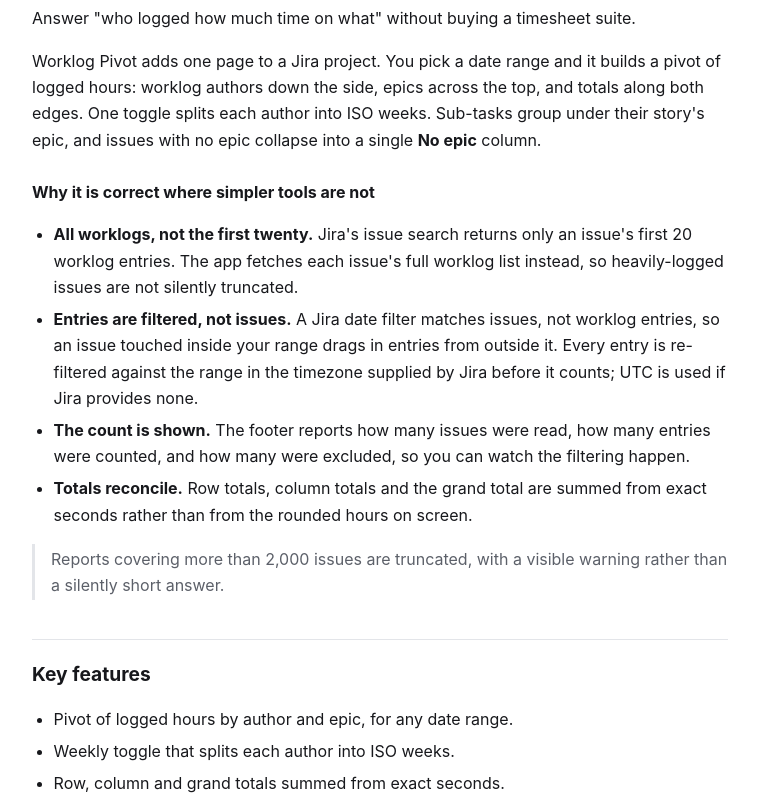
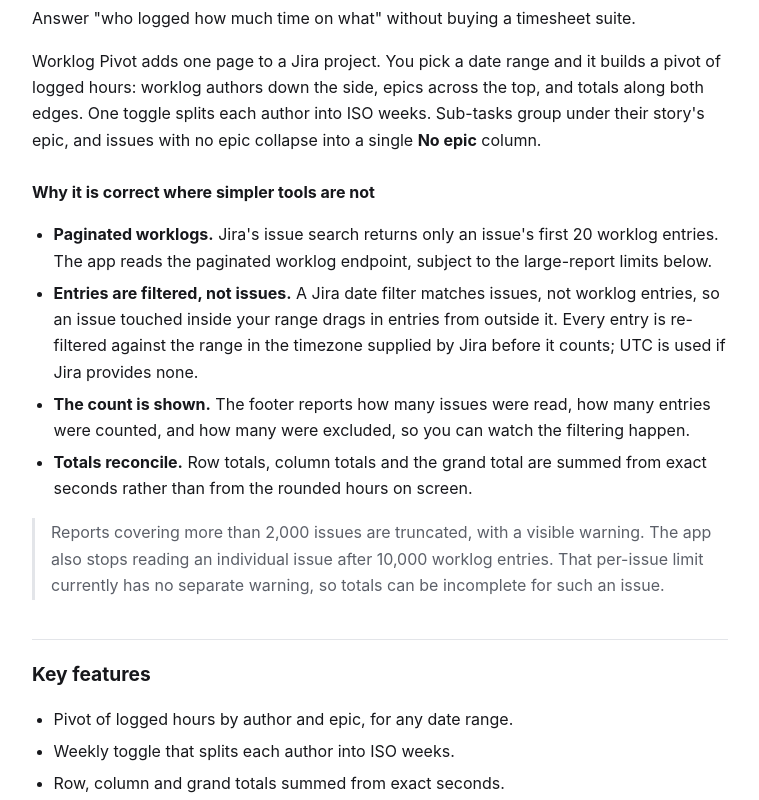
Before and after one commit to uson1x/ursacorp-docs, a plain HTML site: page worklog-pivot/index.html in a window 1280 px wide. Shown: the part 441-1241 px from the top of the page, without its empty margins (260-1019 px from the left). Drawn offline with Linux system fonts and the light colour scheme.

Commit message:
Clarify report pagination limits and release verification coverage

```diff
--- a/worklog-pivot/index.html
+++ b/worklog-pivot/index.html
@@ -29,9 +29,9 @@
 
 <h3>Why it is correct where simpler tools are not</h3>
 <ul>
-  <li><strong>All worklogs, not the first twenty.</strong> Jira's issue search returns only an
-      issue's first 20 worklog entries. The app fetches each issue's full worklog list instead,
-      so heavily-logged issues are not silently truncated.</li>
+  <li><strong>Paginated worklogs.</strong> Jira's issue search returns only an
+      issue's first 20 worklog entries. The app reads the paginated worklog endpoint,
+      subject to the large-report limits below.</li>
   <li><strong>Entries are filtered, not issues.</strong> A Jira date filter matches issues, not
       worklog entries, so an issue touched inside your range drags in entries from outside it.
       Every entry is re-filtered against the range in the timezone supplied by Jira before it counts; UTC is used if Jira provides none.</li>
@@ -41,8 +41,9 @@
   <li><strong>Totals reconcile.</strong> Row totals, column totals and the grand total are summed
       from exact seconds rather than from the rounded hours on screen.</li>
 </ul>
-<p class="note">Reports covering more than 2,000 issues are truncated, with a visible warning
-rather than a silently short answer.</p>
+<p class="note">Reports covering more than 2,000 issues are truncated, with a visible warning.
+The app also stops reading an individual issue after 10,000 worklog entries. That per-issue
+limit currently has no separate warning, so totals can be incomplete for such an issue.</p>
 
 <h2>Key features</h2>
 <ul>
```
Also changed, not shown: security/index.html (+5 -3 lines).
